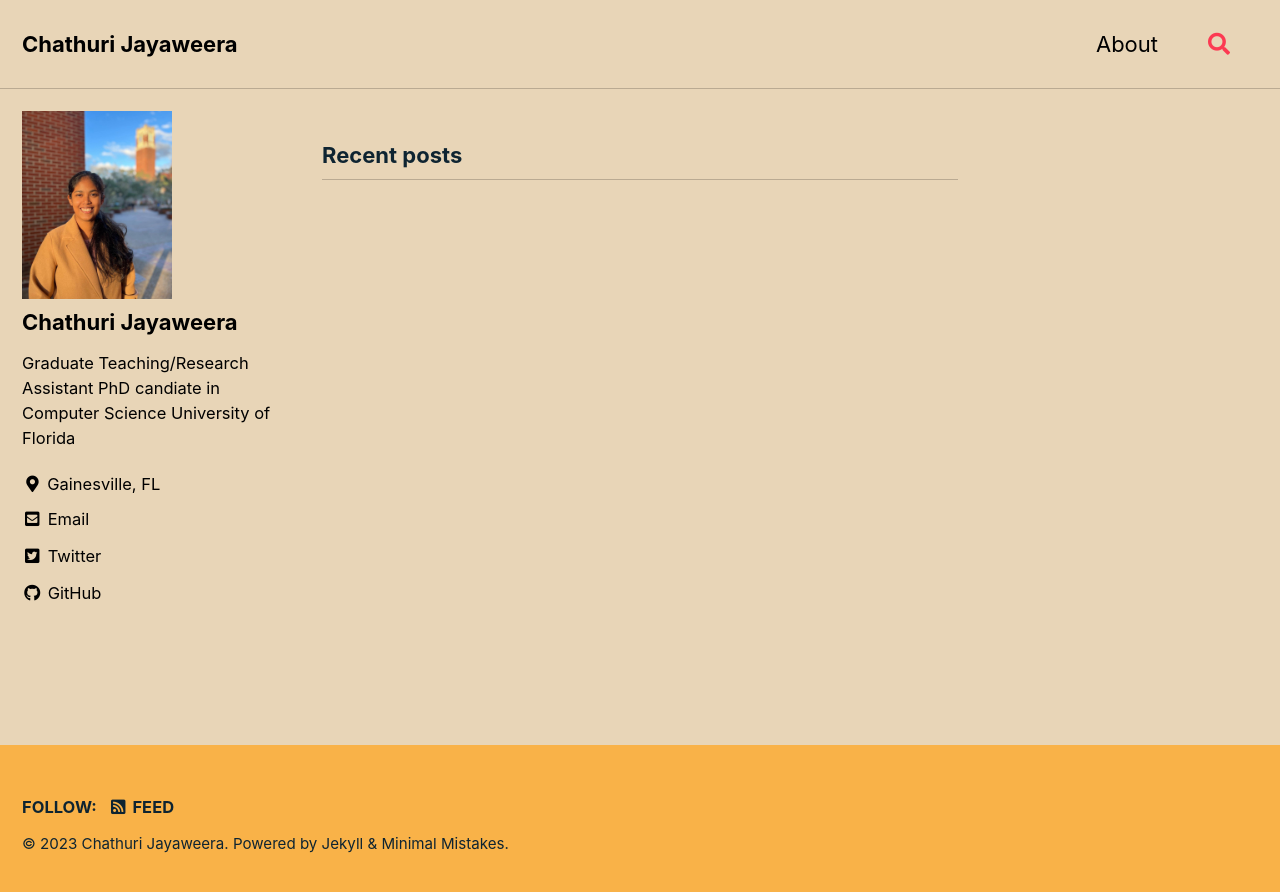
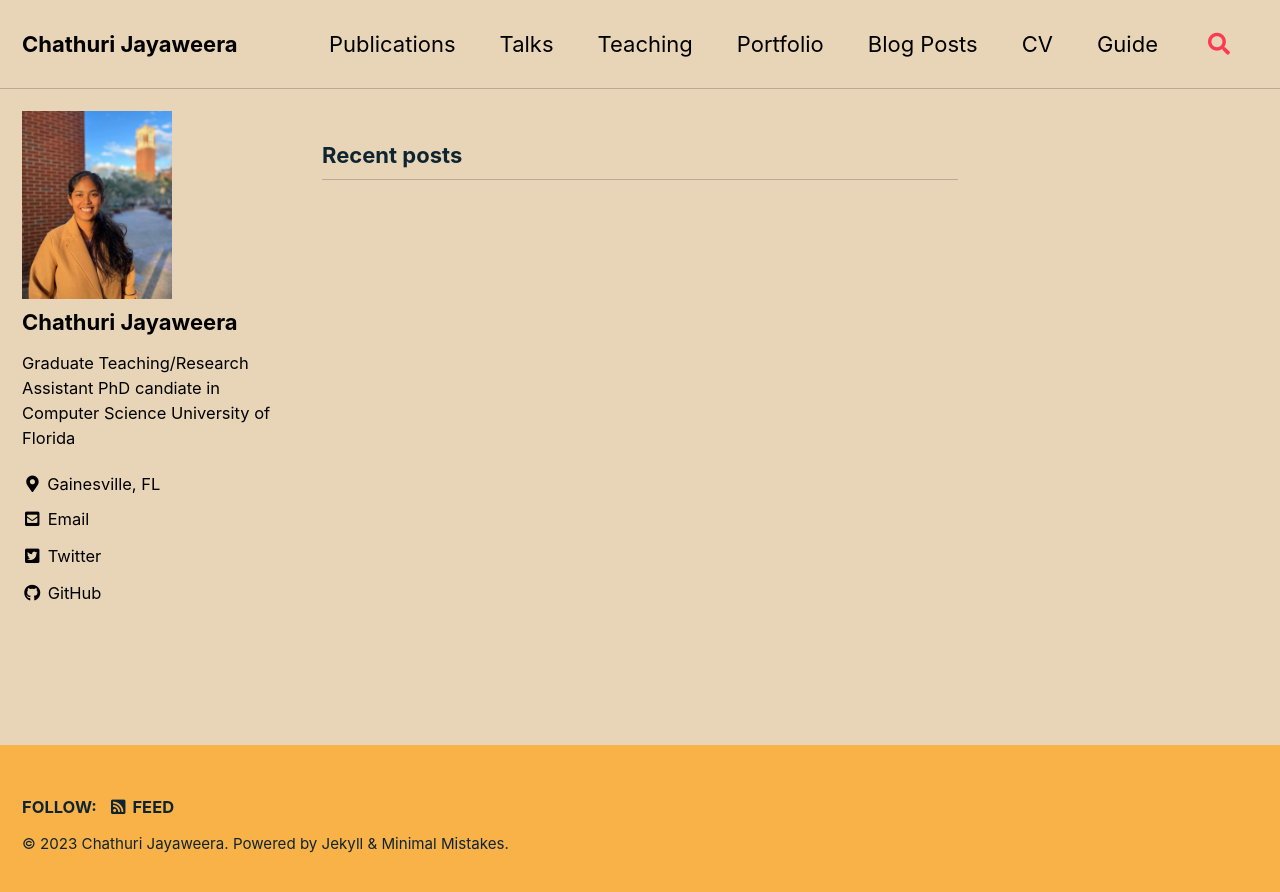
Before and after one commit to chestnutjay/chestnutjay.github.io, a Jekyll site: the page built from index.html, in a window 1280 px wide. Shown: the top 892 px of the page. Built offline with Jekyll 4.4.1, drawn with Linux system fonts in a browser that asks for light colours; cached includes are drawn as plain includes; our own code applies the rules of GitHub Pages for plain Markdown files; the list of posts is cut into pages by our own code.

Commit message:
update navigation.yml

```diff
--- a/_data/navigation.yml
+++ b/_data/navigation.yml
@@ -1,10 +1,23 @@
 # main links
 main:
-  - title: "About"
-    url: /about/
-  # - title: "Sample Posts"
-  #   url: /year-archive/
-  # - title: "Sample Collections"
-  #   url: /collection-archive/
-  # - title: "Sitemap"
-  #   url: /sitemap/
+
+  - title: "Publications"
+    url: /publications/
+
+  - title: "Talks"
+    url: /talks/
+
+  - title: "Teaching"
+    url: /teaching/
+
+  - title: "Portfolio"
+    url: /portfolio/
+
+  - title: "Blog Posts"
+    url: /year-archive/
+
+  - title: "CV"
+    url: /cv/
+
+  - title: "Guide"
+    url: /markdown/
```
